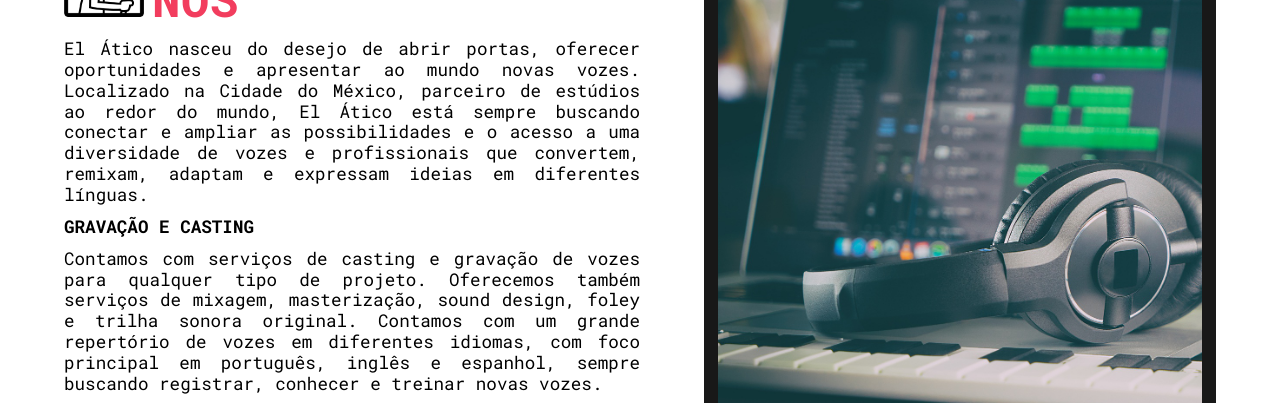
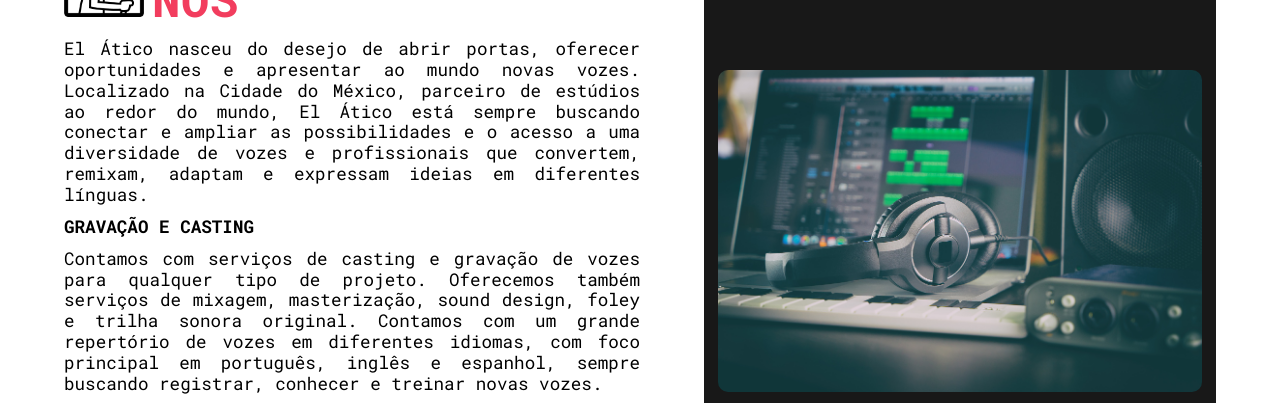
Before and after one commit to Primatasan/El-Atico-site, a React (Vite) app: page /sobre_nos in a window 1280 px wide. Shown: the part 396-799 px from the top of the page. Built offline with nearby package versions, Linux system fonts and the light colour scheme.

Commit message:
update sobre nos scss

```diff
--- a/src/pages/SobreNos/SobreNos.module.scss
+++ b/src/pages/SobreNos/SobreNos.module.scss
@@ -43,8 +43,8 @@
     justify-content: center;
     align-items: center;
     .image{
-        width: 30.2rem;
-        height: 36.2rem;
+        max-width: 30.2rem;
+        max-height: 36.2rem;
         border-radius:10px;
         object-fit: cover;
         object-position: left;
```
